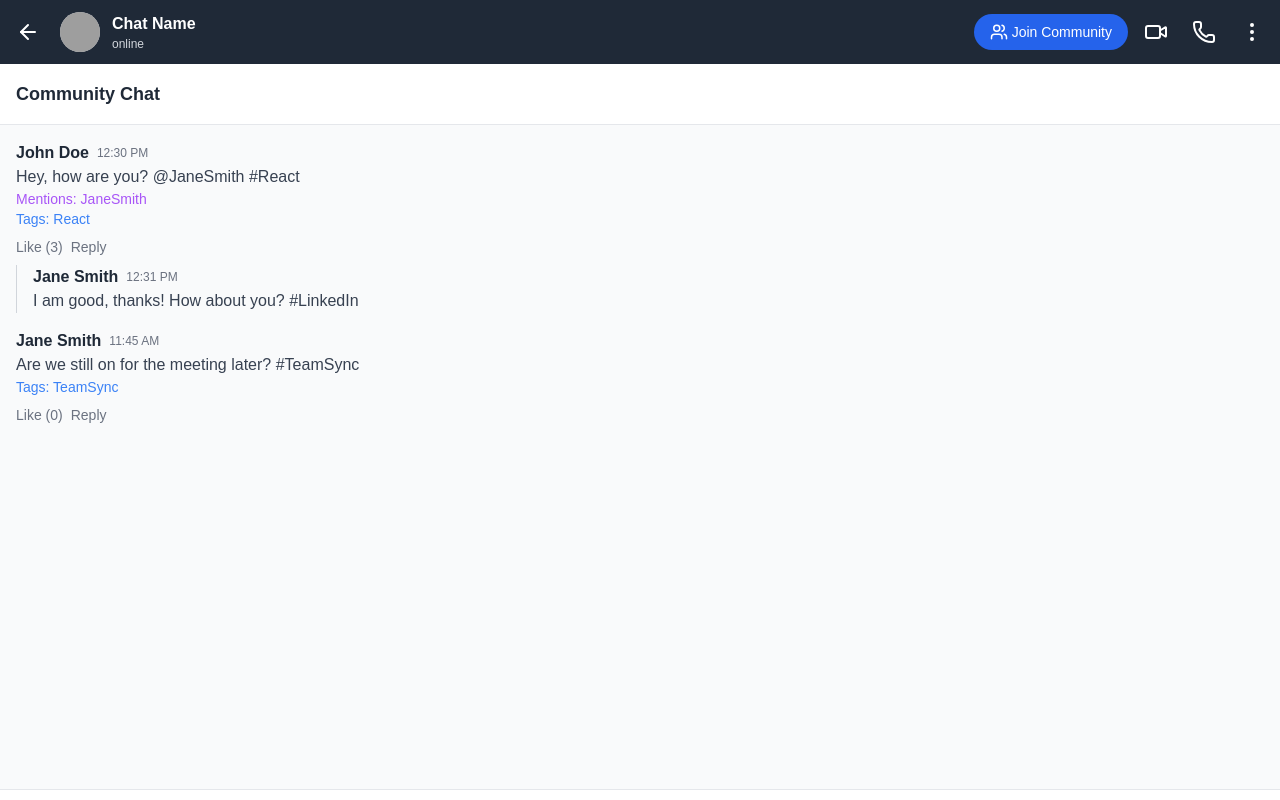
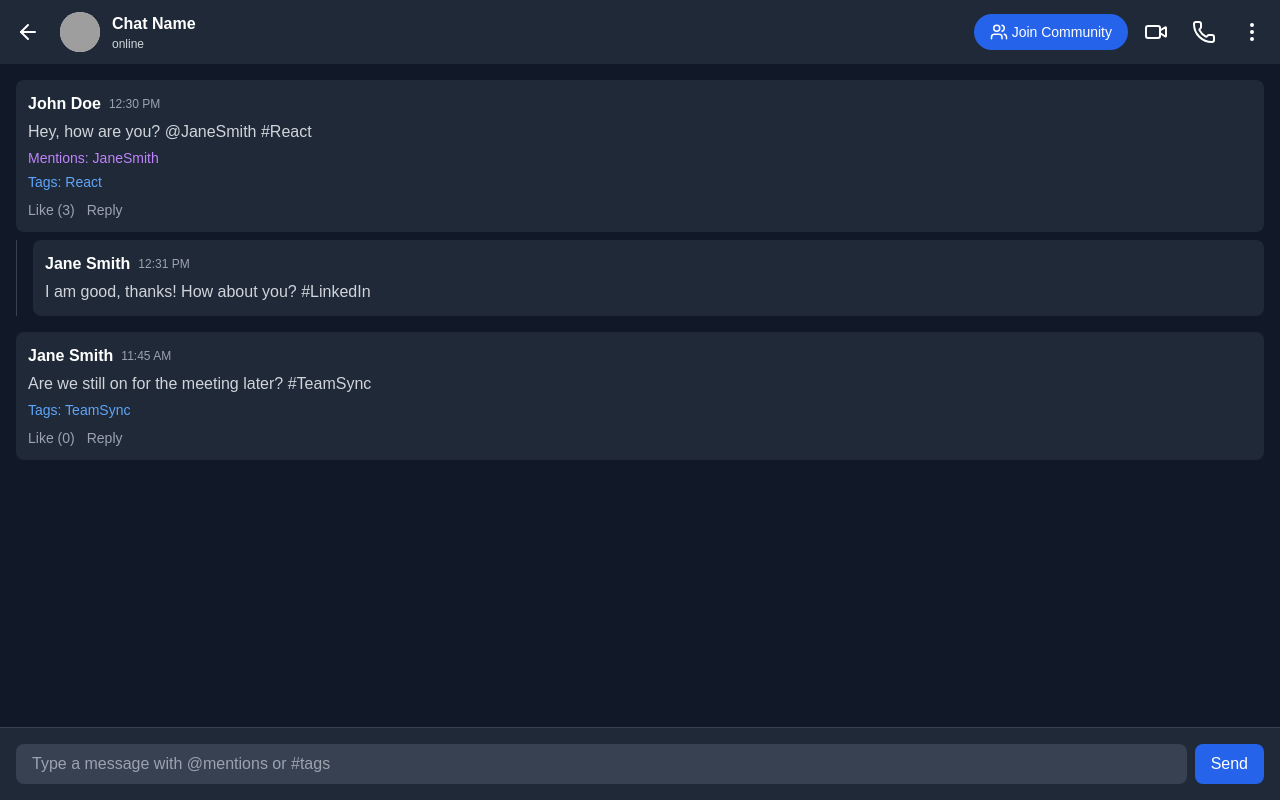
Before and after one commit to Tanaka878/CommunityForumApp, a Next.js app: page /components/ChatLayout in a window 1280 px wide. Built offline with nearby package versions, Linux system fonts and the light colour scheme; grey boxes are pictures that could not be loaded.

Commit message:
styling the components

```diff
--- a/src/app/components/AllChats/page.tsx
+++ b/src/app/components/AllChats/page.tsx
@@ -1,11 +1,20 @@
 import React from 'react'
 import Explore from '../Explore/page'
 import LastMessage from '../LastMessage/page'
+import { useRouter } from 'next/navigation'
 
 const ChatDisplay = () => {
+
+  const router = useRouter()
+
+  function OpenCummunity(): void {
+    router.push('/components/ChatLayout')
+
+  }
+
     /**For displaying non pinned chats on home page */
   return (
-    <div className='flex'>
+    <div className='flex' onClick={OpenCummunity}>
         <Explore/>
         <LastMessage/>
 
--- a/src/app/components/ChatData/Post.tsx
+++ b/src/app/components/ChatData/Post.tsx
@@ -8,8 +8,8 @@ type Message = {
   time: string;
   likes: number;
   replies: Message[];
-  mentions?: string[]; // Mentions extracted from @username
-  tags?: string[];     // Tags extracted from #topic
+  mentions?: string[];
+  tags?: string[];
 };
 
 const initialMessages: Message[] = [
@@ -47,16 +47,16 @@ const initialMessages: Message[] = [
 const ChatArea: React.FC = () => {
   const [messages, setMessages] = useState<Message[]>(initialMessages);
   const [newMessage, setNewMessage] = useState<string>('');
-  const [suggestions, setSuggestions] = useState<string[]>([]); // Mentions dropdown
+  const [suggestions, setSuggestions] = useState<string[]>([]);
+  const [replyingTo, setReplyingTo] = useState<number | null>(null);
 
   const handleInputChange = (e: React.ChangeEvent<HTMLInputElement>) => {
     const value = e.target.value;
     setNewMessage(value);
 
-    // Check for `@` to trigger mention suggestions
     const mentionTrigger = value.split(' ').pop();
     if (mentionTrigger && mentionTrigger.startsWith('@')) {
-      setSuggestions(['JohnDoe', 'JaneSmith', 'Admin']); // Example static suggestions
+      setSuggestions(['JohnDoe', 'JaneSmith', 'Admin']);
     } else {
       setSuggestions([]);
     }
@@ -65,11 +65,30 @@ const ChatArea: React.FC = () => {
   const handleSendMessage = () => {
     if (!newMessage.trim()) return;
 
-    // Extract mentions and tags using regex
     const mentions = newMessage.match(/@\w+/g)?.map((mention) => mention.slice(1)) || [];
     const tags = newMessage.match(/#\w+/g)?.map((tag) => tag.slice(1)) || [];
 
-    // Create a new message object
+    if (replyingTo) {
+      // Handle reply
+      const updatedMessages = messages.map((message) => {
+        if (message.id === replyingTo) {
+          const reply: Message = {
+            id: Date.now(),
+            sender: 'Me',
+            text: newMessage,
+            time: new Date().toLocaleTimeString([], { hour: '2-digit', minute: '2-digit' }),
+            likes: 0,
+            replies: [],
+            mentions,
+            tags,
+          };
+          return { ...message, replies: [...message.replies, reply] };
+        }
+        return message;
+      });
+      setMessages(updatedMessages);
+    } else {
+      // Handle new message
       const newMsg: Message = {
         id: Date.now(),
         sender: 'Me',
@@ -80,12 +99,11 @@ const ChatArea: React.FC = () => {
         mentions,
         tags,
       };
+      setMessages([...messages, newMsg]);
+    }
 
-    // Update the message list
-    setMessages([...messages, newMsg]);
-
-    // Clear the input field
     setNewMessage('');
+    setReplyingTo(null);
   };
 
   const handleLike = (messageId: number) => {
@@ -95,93 +113,60 @@ const ChatArea: React.FC = () => {
       }
       return message;
     });
-
-    setMessages(updatedMessages);
-  };
-
-  const handleReply = (messageId: number, replyText: string) => {
-    if (!replyText.trim()) return;
-
-    const updatedMessages = messages.map((message) => {
-      if (message.id === messageId) {
-        const reply: Message = {
-          id: Date.now(),
-          sender: 'Me',
-          text: replyText,
-          time: new Date().toLocaleTimeString([], { hour: '2-digit', minute: '2-digit' }),
-          likes: 0,
-          replies: [],
-        };
-        return { ...message, replies: [...message.replies, reply] };
-      }
-      return message;
-    });
-
     setMessages(updatedMessages);
   };
 
   return (
-    <div className="h-screen flex flex-col bg-gray-100">
-      {/* Chat Area */}
-      <div className="flex-1 flex flex-col">
-        {/* Chat Header */}
-        <div className="p-4 flex items-center justify-between bg-white border-b border-gray-200">
-          <div className="text-lg font-semibold text-gray-800">Community Chat</div>
-        </div>
-
+    <div className="flex flex-col h-full bg-gray-900">
       {/* Chat Messages */}
-        <div className="flex-1 overflow-y-auto p-4 bg-gray-50">
+      <div className="flex-1 overflow-y-auto p-4 bg-gray-900 pb-20">
         {messages.map((message) => (
           <div key={message.id} className="mb-4">
-              <div className="mb-2">
+            <div className="mb-2 bg-gray-800 rounded-lg p-3">
               <div className="flex items-center gap-2">
-                  <span className="font-semibold text-gray-800">{message.sender}</span>
-                  <span className="text-xs text-gray-500">{message.time}</span>
+                <span className="font-semibold text-white">{message.sender}</span>
+                <span className="text-xs text-gray-400">{message.time}</span>
               </div>
-                <p className="text-gray-700">{message.text}</p>
+              <p className="text-gray-300 mt-1">{message.text}</p>
 
-                {/* Display Mentions */}
               {message.mentions && message.mentions.length > 0 && (
-                  <div className="text-sm text-purple-500">
+                <div className="text-sm text-purple-400 mt-1">
                   Mentions: {message.mentions.join(', ')}
                 </div>
               )}
 
-                {/* Display Tags */}
               {message.tags && message.tags.length > 0 && (
-                  <div className="text-sm text-blue-500">
+                <div className="text-sm text-blue-400 mt-1">
                   Tags: {message.tags.join(', ')}
                 </div>
               )}
-              </div>
-              <div className="flex items-center gap-2 text-sm text-gray-500">
+
+              <div className="flex items-center gap-3 mt-2 text-sm text-gray-400">
                 <button
-                  className="hover:underline"
+                  className="hover:text-blue-400 transition-colors"
                   onClick={() => handleLike(message.id)}
                 >
                   Like ({message.likes})
                 </button>
                 <button
-                  className="hover:underline"
-                  onClick={() => {
-                    const replyText = prompt('Enter your reply:');
-                    if (replyText) handleReply(message.id, replyText);
-                  }}
+                  className="hover:text-blue-400 transition-colors"
+                  onClick={() => setReplyingTo(message.id)}
                 >
                   Reply
                 </button>
               </div>
+            </div>
 
             {/* Replies */}
             {message.replies.length > 0 && (
-                <div className="pl-4 mt-2 border-l border-gray-300">
+              <div className="pl-4 mt-2 border-l border-gray-700">
                 {message.replies.map((reply) => (
-                    <div key={reply.id} className="mb-2">
+                  <div key={reply.id} className="mb-2 bg-gray-800 rounded-lg p-3">
                     <div className="flex items-center gap-2">
-                        <span className="font-semibold text-gray-800">{reply.sender}</span>
-                        <span className="text-xs text-gray-500">{reply.time}</span>
+                      <span className="font-semibold text-white">{reply.sender}</span>
+                      <span className="text-xs text-gray-400">{reply.time}</span>
                     </div>
-                      <p className="text-gray-700">{reply.text}</p>
+                    <p className="text-gray-300 mt-1">{reply.text}</p>
                   </div>
                 ))}
               </div>
@@ -190,22 +175,33 @@ const ChatArea: React.FC = () => {
         ))}
       </div>
 
-        {/* Message Input */}
-        <div className="p-4 border-t border-gray-200 bg-white">
+      {/* Message Input - Fixed at bottom */}
+      <div className="fixed bottom-0 left-0 right-0 p-4 border-t border-gray-700 bg-gray-800">
+        {replyingTo && (
+          <div className="flex items-center justify-between text-sm text-gray-400 mb-2">
+            <span>Replying to message</span>
+            <button
+              onClick={() => setReplyingTo(null)}
+              className="hover:text-blue-400 transition-colors"
+            >
+              Cancel
+            </button>
+          </div>
+        )}
         <div className="flex items-center gap-2 relative">
           <input
             type="text"
             value={newMessage}
             onChange={handleInputChange}
-              placeholder="Type a message with @mentions or #tags"
-              className="flex-1 px-4 py-2 border rounded-lg focus:outline-none focus:ring-2 focus:ring-blue-500"
+            placeholder={replyingTo ? "Type your reply..." : "Type a message with @mentions or #tags"}
+            className="flex-1 px-4 py-2 bg-gray-700 text-white border-none rounded-lg focus:outline-none focus:ring-2 focus:ring-blue-500 placeholder-gray-400"
           />
           {suggestions.length > 0 && (
-              <div className="absolute top-full left-0 bg-white border rounded shadow-md w-full z-10">
+            <div className="absolute bottom-full left-0 bg-gray-700 border border-gray-600 rounded shadow-lg w-full mb-1">
               {suggestions.map((suggestion, index) => (
                 <div
                   key={index}
-                    className="p-2 cursor-pointer hover:bg-gray-100"
+                  className="p-2 cursor-pointer text-gray-300 hover:bg-gray-600"
                   onClick={() => {
                     setNewMessage((prev) => prev + suggestion + ' ');
                     setSuggestions([]);
@@ -218,11 +214,10 @@ const ChatArea: React.FC = () => {
           )}
           <button
             onClick={handleSendMessage}
-              className="px-4 py-2 bg-blue-500 text-white rounded-lg hover:bg-blue-600"
+            className="px-4 py-2 bg-blue-600 text-white rounded-lg hover:bg-blue-700 transition-colors"
           >
             Send
           </button>
-          </div>
         </div>
       </div>
     </div>
```
Lines whose indentation alone changed are shown as unchanged.
